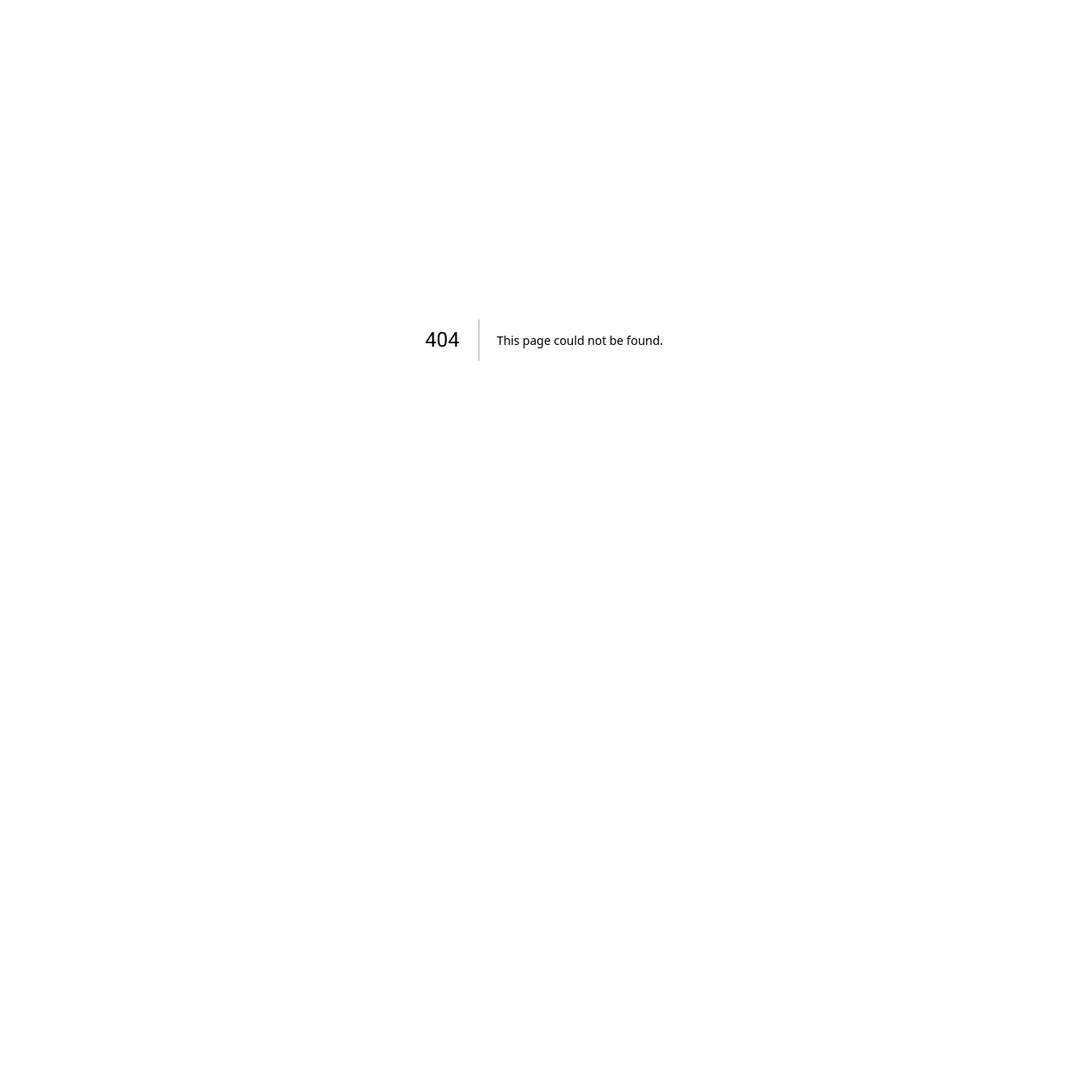
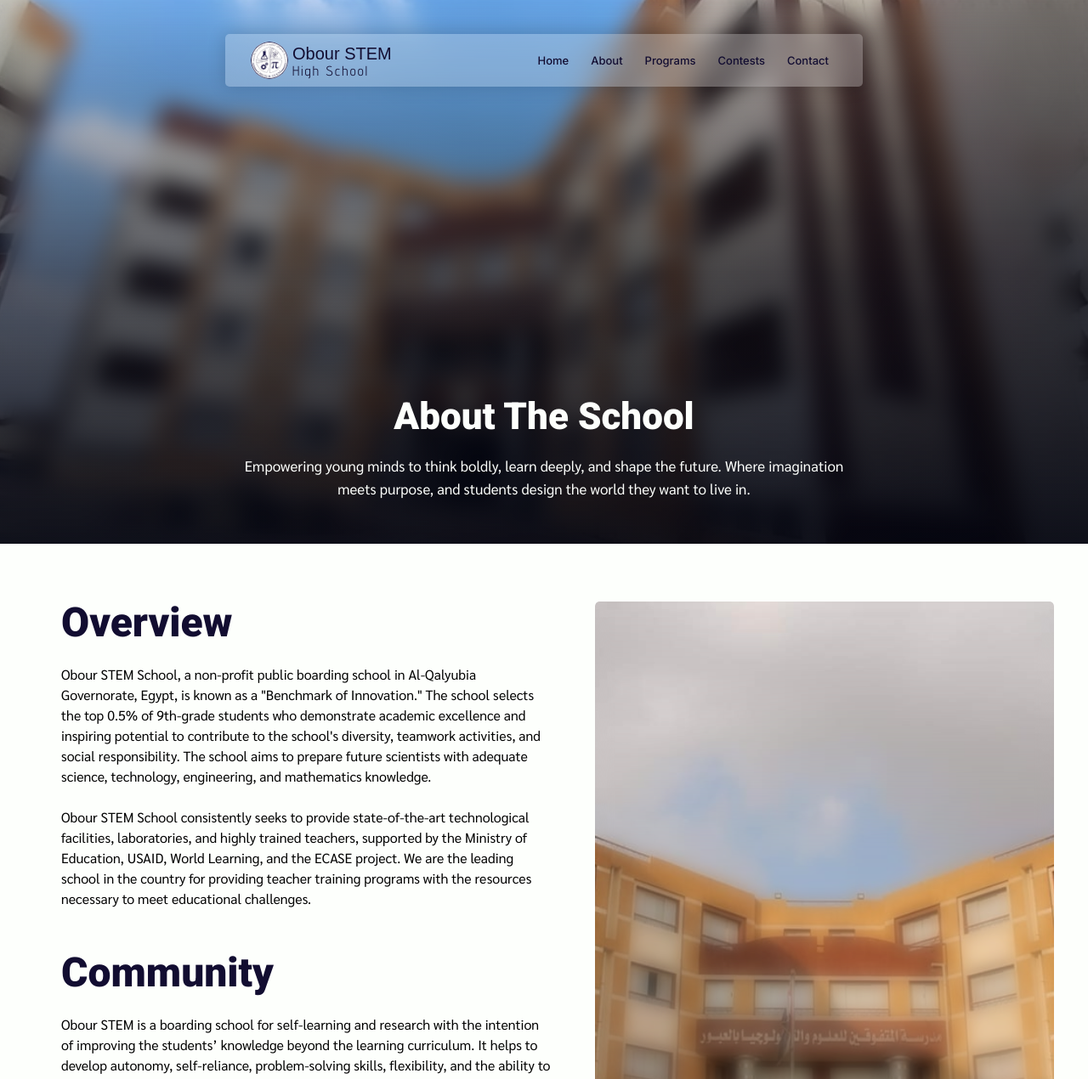
Before and after one commit to HazemYacop/Obour-STEM-School, a Next.js app: page /about in a window 1280 px wide. Before the commit this address had no page. Shown: the top 1270 px of the page at 85% size. Before the commit the page ends 800 px from the top, so only its background shows below. Built offline with nearby package versions, Linux system fonts and the light colour scheme; a web font is replaced by a local one.

Commit message:
added custom styling

```diff
--- /dev/null
+++ b/src/app/about/page.tsx
@@ -0,0 +1,101 @@
+"use client";
+
+import { useEffect, useRef, useState } from "react";
+import { SecondaryButton } from "@/components/ui/SecondaryButton";
+import { HeroSection } from '@/components/hero/HeroSection';
+import { SiteNavbar } from '@/components/navigation/SiteNavbar';
+import { ImageGallery } from "@/components/media/ImageGallery";
+import { SiteFooter } from "@/components/footer/SiteFooter";
+import { RevealOnScroll } from "@/components/utility/RevealOnScroll";
+
+const aboutNavItems = [
+  { label: "Home", href: "/" },
+  { label: "About", href: "/about", isActive: true },
+  { label: "Programs", href: "/programs" },
+  { label: "Contests", href: "/contests" },
+  { label: "Contact", href: "/contact" },
+];
+
+export default function AboutPage() {
+  return (
+    <div className="flex flex-col gap-10 sm:gap-12">
+      <SiteNavbar
+        brand={{
+          href: "/",
+          imageSrc: "/school-logo.jpg",
+          imageAlt: "Obour STEM School Logo",
+          title: "Obour STEM",
+          subtitle: "High School",
+        }}
+        items={aboutNavItems}
+      />
+
+      <HeroSection
+        title="About The School"
+        description={
+          "Empowering young minds to think boldly, learn deeply, and shape the future. Where imagination meets purpose, and students design the world they want to live in."
+        }
+        backgroundImage="/home-hero-bg-3.jpg"
+        autoAdvanceInterval={0}
+        forceCenteredContent
+        overlayVariant="vertical"
+        contentSpacingClassName="pt-[150px] sm:pt-[200px] lg:pt-[250px] pb-20 sm:pb-[90px] lg:pb-[100px]"
+      />
+
+      <main className="mx-auto w-full max-w-[1400px] flex-col gap-10 px-5 sm:gap-12 sm:px-8 lg:gap-[56px] lg:px-10">
+        <RevealOnScroll className="w-full">
+          <div className="mx-auto flex w-full flex-col justify-center gap-8 md:flex-row md:items-start md:gap-[40px] lg:gap-[20px] lg:py-[20px]">
+            <div className="relative flex w-full max-w-[720px] flex-col gap-[50px] rounded-[5px] flex-1 basis-auto md:basis-[420px] lg:basis-[480px]">
+              <div className="flex flex-col gap-6 px-6 sm:px-8">
+                <h1 className="leading-tight md:leading-[50px] text-logo">Overview</h1>
+                <p>
+                  Obour STEM School, a non-profit public boarding school in Al-Qalyubia Governorate, Egypt, is known as  a "Benchmark of Innovation." The school selects the top 0.5% of 9th-grade students who demonstrate academic excellence and inspiring potential to contribute to the school's diversity, teamwork activities, and social responsibility. The school aims to prepare future scientists with adequate science, technology, engineering, and mathematics knowledge.                </p>
+                <p>
+                  Obour STEM School consistently seeks to provide state-of-the-art technological facilities, laboratories, and highly trained teachers, supported by the Ministry of Education, USAID, World Learning, and the ECASE project. We are the leading school in the country for providing teacher training programs with the resources necessary to meet educational challenges.                </p>
+              </div>
+              <div className="flex flex-col gap-6 px-6 sm:px-8">
+                <h1 className="leading-tight md:leading-[50px] text-logo">Community</h1>
+                <p>
+                  Obour STEM is a boarding school for self-learning and research with the intention of improving the students’ knowledge beyond the learning curriculum. It helps to develop autonomy, self-reliance, problem-solving skills, flexibility, and the ability to combine research with learning. The school began in 2018 and is admitting students from across the country, although it estimates that it has approximately 430 students for now; about 150 of them will be graduating this year.                </p>
+                <p>
+                  Students attend Obour STEM school from all around Egypt's governorates who live in either urban cities or rural villages. They assemble at the same table to share their ideas, perspectives, and opinions.                </p>
+              </div>
+            </div>
+            <div className="relative flex w-full max-w-[680px] flex-1 basis-auto md:basis-[420px] lg:basis-[380px] overflow-hidden rounded-[5px] self-stretch">
+              <ImageGallery
+                images={[
+                  '/home-hero-bg-1.jpg',
+                  '/home-hero-bg-2.jpg',
+                  '/home-hero-bg-3.jpg',
+                  '/home-hero-bg-4.jpg',
+                ]}
+                slideCaptions={[
+                  {
+                    title: "Experiential Learning",
+                    description: "Students dive into hands-on labs and real-world challenges that bring science and math to life.",
+                  },
+                  {
+                    title: "Collaborative Projects",
+                    description: "Our cohorts work together on interdisciplinary projects tackling national and global issues.",
+                  },
+                  {
+                    title: "Cutting-Edge Facilities",
+                    description: "State-of-the-art laboratories and maker spaces support every research ambition.",
+                  },
+                  {
+                    title: "Inspiring Campus Life",
+                    description: "A close-knit boarding community that blends academic excellence with personal growth.",
+                  },
+                ]}
+                overlayClassName="backdrop-blur-[12px] lg:backdrop-blur-[10px] lg:[mask-image:linear-gradient(to_top,rgba(0,0,0,1)_0%,rgba(0,0,0,0.65)_60%,rgba(0,0,0,0)_100%)] lg:[-webkit-mask-image:linear-gradient(to_top,rgba(0,0,0,1)_0%,rgba(0,0,0,0.65)_60%,rgba(0,0,0,0)_100%)]"
+                className="w-full h-[240px] sm:h-[320px] md:h-[580px] lg:h-full"
+              />
+            </div>
+          </div>
+        </RevealOnScroll>
+      </main>
+
+      <SiteFooter />
+    </div>
+  );
+}
--- a/src/components/hero/HeroSection.tsx
+++ b/src/components/hero/HeroSection.tsx
@@ -32,6 +32,8 @@
   className?: string;
   overlayClassName?: string;
   autoAdvanceInterval?: number;
+  forceCenteredContent?: boolean;
+  overlayVariant?: "default" | "vertical";
 };
 
 export function HeroSection({
@@ -45,6 +47,8 @@
   className = "",
   overlayClassName = "",
   autoAdvanceInterval = 10000,
+  forceCenteredContent = false,
+  overlayVariant = "default",
 }: HeroSectionProps) {
   const resolvedBackgrounds = useMemo(() => {
     if (backgroundImages?.length) {
@@ -150,11 +154,18 @@
     .join(" ");
 
   const overlayClassNames = [
-    "absolute inset-0 backdrop-blur-[12px] lg:backdrop-blur-[10px]",
-    "bg-[rgba(0,0,0,0.35)] lg:bg-[rgba(0,0,0,0.4)]",
-    "lg:[mask-image:linear-gradient(to_right,rgba(0,0,0,1)_0%,rgba(0,0,0,0.6)_50%,rgba(115,115,115,0)_100%)]",
-    "lg:[-webkit-mask-image:linear-gradient(to_right,rgba(0,0,0,1)_0%,rgba(0,0,0,0.6)_50%,rgba(115,115,115,0)_100%)]",
-    "pointer-events-none",
+    "absolute inset-0 pointer-events-none",
+    ...(overlayVariant === "vertical"
+      ? [
+          "backdrop-blur-[14px]",
+          "bg-gradient-to-t from-[#02040f]/90 via-[#02040f]/60 to-transparent",
+        ]
+      : [
+          "backdrop-blur-[12px] lg:backdrop-blur-[10px]",
+          "bg-[rgba(0,0,0,0.35)] lg:bg-[rgba(0,0,0,0.4)]",
+          "lg:[mask-image:linear-gradient(to_right,rgba(0,0,0,1)_0%,rgba(0,0,0,0.6)_50%,rgba(115,115,115,0)_100%)]",
+          "lg:[-webkit-mask-image:linear-gradient(to_right,rgba(0,0,0,1)_0%,rgba(0,0,0,0.6)_50%,rgba(115,115,115,0)_100%)]",
+        ]),
     overlayClassName,
   ]
     .filter(Boolean)
@@ -195,19 +206,50 @@
 
       <div className={[overlayClassNames, "min-[1920px]:rounded-b-[24px] min-[2560px]:rounded-b-[32px]"].join(" ")} />
 
-      <div className="relative z-10 flex flex-col items-center text-white">
-        <div className="flex w-full justify-center px-6 pb-16 pt-[180px] text-center sm:px-10 sm:pb-20 sm:pt-[240px] md:px-16 lg:justify-start lg:px-[20] lg:pb-[50px] lg:pt-[300px] lg:text-left">
-          <div className="flex w-full max-w-[1100px] flex-col gap-[20px] items-center text-center lg:items-start lg:px-[80px] lg:text-left">
-            <div className="flex max-w-[720px] flex-col gap-[8px] items-center lg:items-start">
+      <div
+        className={[
+          "relative z-10 flex flex-col text-white",
+          forceCenteredContent ? "items-center" : "items-center lg:items-start",
+        ].join(" ")}
+      >
+        <div
+          className={[
+            "flex w-full px-6 pb-16 pt-[180px] text-center sm:px-10 sm:pb-20 sm:pt-[240px] md:px-16 lg:px-[20] lg:pb-[50px] lg:pt-[300px]",
+            forceCenteredContent ? "justify-center" : "justify-center lg:justify-start",
+            forceCenteredContent ? "text-center" : "text-center lg:text-left",
+          ].join(" ")}
+        >
+          <div
+            className={[
+              "flex w-full max-w-[1100px] flex-col gap-[20px]",
+              forceCenteredContent ? "items-center text-center" : "items-center text-center lg:items-start lg:px-[80px] lg:text-left",
+            ].join(" ")}
+          >
+            <div
+              className={[
+                "flex max-w-[720px] flex-col gap-[8px]",
+                forceCenteredContent ? "items-center text-center" : "items-center text-center lg:items-start lg:text-left",
+              ].join(" ")}
+            >
               {eyebrow && <p className="text-sm uppercase tracking-[2px] text-white/90 sm:text-base">{eyebrow}</p>}
-              <h1 className="leading-tight text-3xl sm:text-4xl md:text-[44px] md:leading-[50px] lg:text-left">{title}</h1>
+              <h1 className="leading-tight text-3xl sm:text-4xl md:text-[44px] md:leading-[50px]">{title}</h1>
             </div>
-            <p className="w-full text-[16px] sm:text-base md:text-[17px] md:leading-relaxed sm:max-w-[80%] md:max-w-[70%] mx-auto lg:mx-0">
+            <p
+              className={[
+                "w-full text-[16px] sm:text-base md:text-[17px] md:leading-relaxed",
+                forceCenteredContent ? "max-w-[720px]" : "sm:max-w-[80%] md:max-w-[70%] lg:max-w-[560px]",
+              ].join(" ")}
+            >
               {description}
             </p>
 
             {showCtas && (
-              <div className="flex w-full max-w-[460px] flex-wrap items-center justify-center gap-[14px] lg:justify-start">
+              <div
+                className={[
+                  "flex w-full max-w-[460px] flex-wrap items-center gap-[14px]",
+                  forceCenteredContent ? "justify-center" : "justify-center lg:justify-start",
+                ].join(" ")}
+              >
                 {primaryCta && (
                   <PrimaryButton
                     href={primaryCta.href}
```
